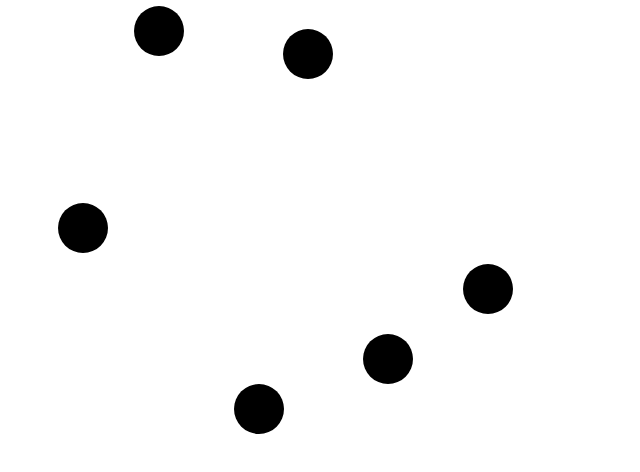
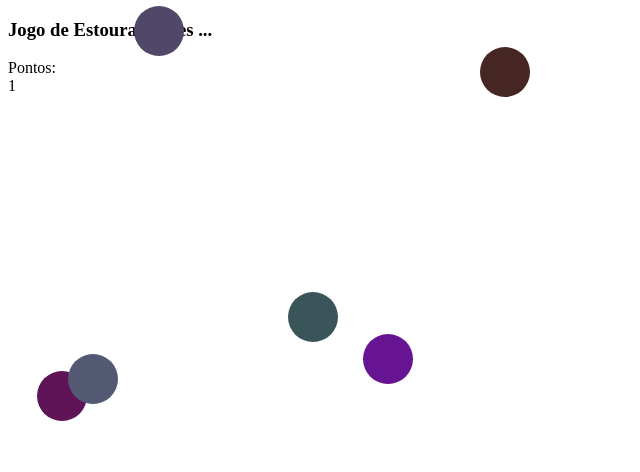
Before and after one commit to cariocaweb/modulojogo, a plain HTML site: page index.html in a window 1280 px wide. Both pictures are taken after a click on the element 94 px from the left and 422 px from the top of the page. Shown: the whole page, without its empty margins (0-640 px from the left). Drawn offline with Linux system fonts and the light colour scheme.

Commit message:
Gerando bolar coloridas e placar

```diff
--- a/css/style.css
+++ b/css/style.css
@@ -1,7 +1,7 @@
 .bola{
     width: 50px;
     height: 50px;
-    background-color: #000000;
+    background-color:red;
     border-radius: 25px;
     position: absolute;
 }
--- a/index.html
+++ b/index.html
@@ -3,7 +3,7 @@
 <html>
     <head>
     <title>Jogo</title>
-    <style type="text/css">
+    <!--<style type="text/css">
         .bola{
             width: 50px;
             height: 50px;
@@ -11,12 +11,14 @@
             border-radius: 25px;
             position: absolute;
         }
-    </style>
-    <!--<link href="css/style.css" rel="stylesheet" type="text/css" />-->
+    </style>-->
+    <link href="css/style.css" rel="stylesheet" type="text/css" />
     <script type="text/javascript" src="js/script.js"></script>
 
 </head>
 <body onload="iniciar()">
-
+    <h3>Jogo de Estoura Balões ...</h3>
+    <div>Pontos:</div>
+    <div id="pontos">0</div>
 </body>
 </html>
--- a/js/script.js
+++ b/js/script.js
@@ -5,8 +5,10 @@ function addBola(){
     var p1 = Math.floor(Math.random() * 500);
     // eixo y
     var p2 = Math.floor(Math.random() * 400);
+    //atribur nova cor a bola
+    var cor = Math.floor(Math.random() * 909099);
     //localização da bola
-    bola.setAttribute("style", "left:"+p1+"px;top:"+p2+"px;");
+    bola.setAttribute("style", "left:"+p1+"px;top:"+p2+"px;background-color:#"+ cor +";");
     // ação de clicar na bola
     bola.setAttribute("onclick", "estourar(this)");
     //colocar na tela
@@ -14,6 +16,13 @@ function addBola(){
 }
 function estourar(elemento){
     document.body.removeChild(elemento);
+    var p = parseInt(document.getElementById("pontos").innerHTML);
+    p = p + 1;
+    document.getElementById("pontos").innerHTML = p;
+    if (p > 50){
+        alert ("uhuuu Ganhou");
+        window.location.href=window.location.href;
+    }
 }
 function iniciar(){
     setInterval(addBola, 1000);
```
